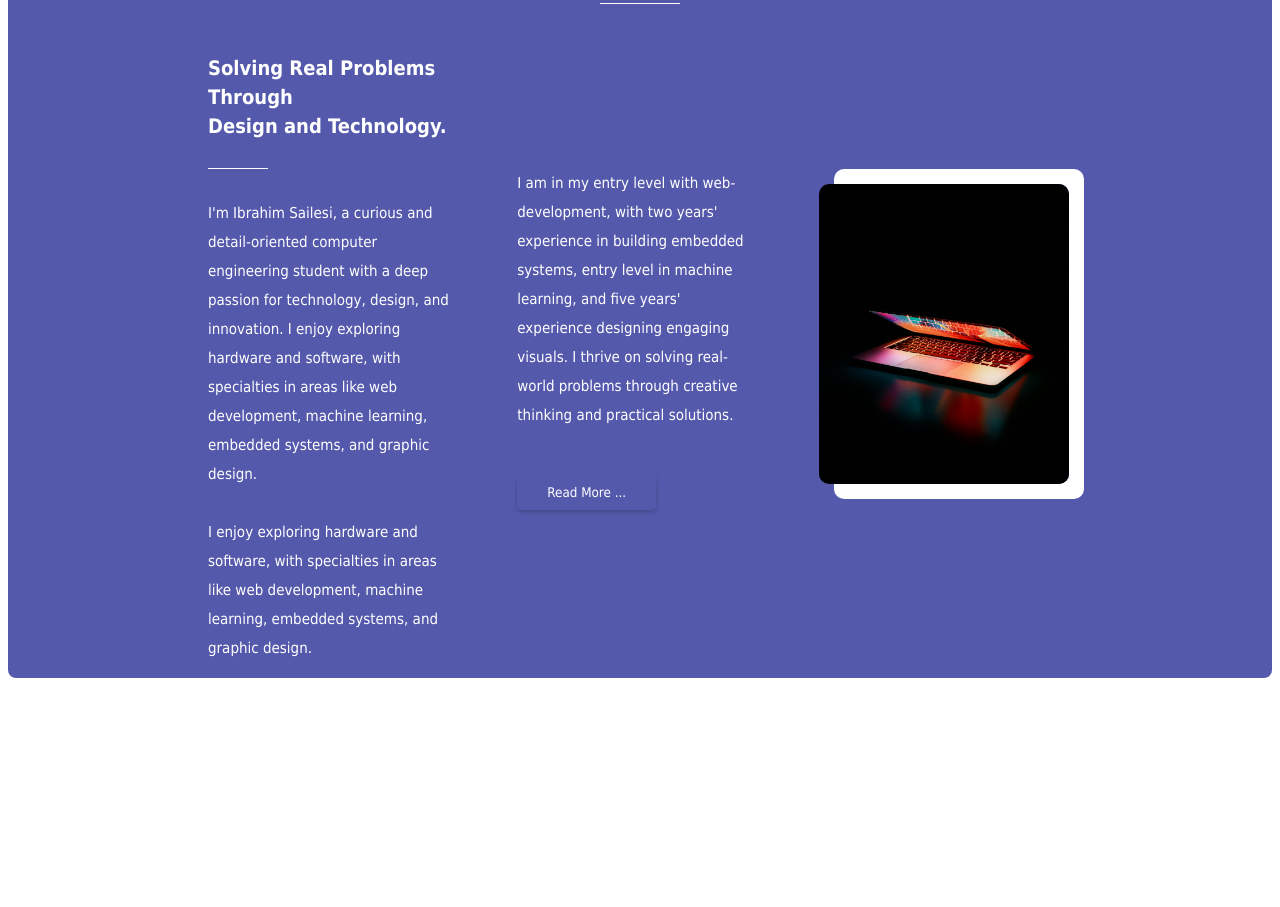
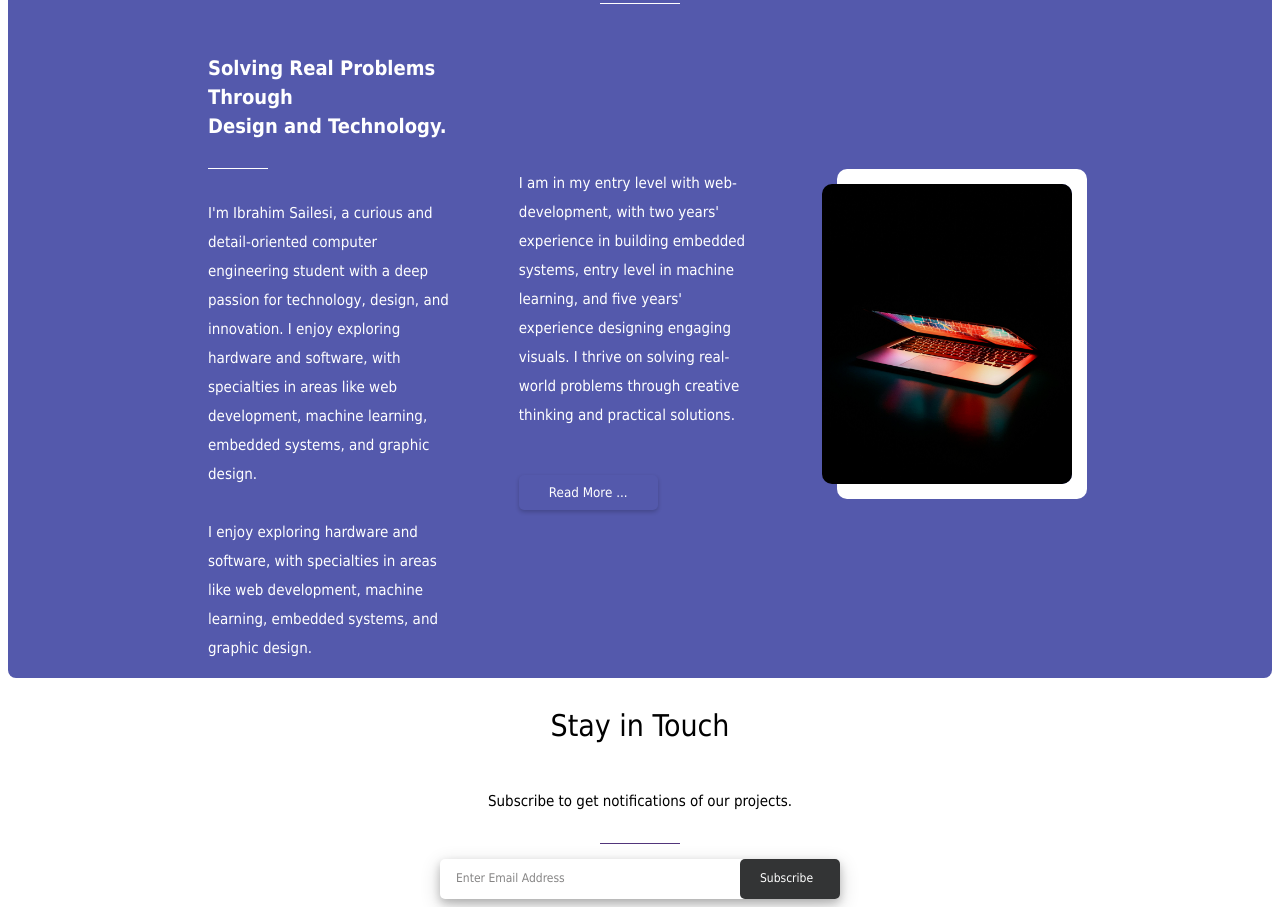
Before and after one commit to iburah/personal-site-css-and-html-iburah, a plain HTML site: page index.HTML in a window 1280 px wide. Shown: the part 814-1721 px from the top of the page. Before the commit the page ends 1500 px from the top, so only its background shows below. Drawn offline with Linux system fonts and the light colour scheme.

Commit message:
Added subscribing section as stay in touch section

```diff
--- a/index.HTML
+++ b/index.HTML
@@ -23,6 +23,8 @@
     </style>
 </head>
 <body>
+
+    <!-- Navigation bar -->
     <div id="navigation_bar">
             <ul id="nav_bar_items">
                 <li>Partnerships</li>
@@ -33,11 +35,15 @@
             </ul>
 
     </div>
+
+    <!-- Home profile -->
     <div class = 'container'>
         <img src = "images/myprofile.jpg" alt = "Loading ... " class = "my-profile-img">
         <p class = "who_am_i"> Hello, I am Ibrahim <br>
             <span id="role">Front End Developer, Data Analyst <br> and Graphic Designer</span></p>
          <div class = "small-box"></div>
+
+         <!-- Social media icons -->
          <div class ="icons">
             <ul class = "icon-items">
                 <a href = "https://github.com/iburah">
@@ -52,6 +58,7 @@
 
             </ul>
          </div>
+
         <div id = "buttons_grouped">
             <button class = "my_resume_button">My Resume</button>
             <button class = "contact_me_button">Contact Me</button>
@@ -85,29 +92,41 @@
                     problems through creative thinking and practical solutions.
                 </p>
                 <button class ="read-more">Read More ... </button>
+            </div>
             <!-- Image section -->
-            </div class = "about-me-image-section">
             <div>
                     <img src = "images/about-me-image-section.jpg" alt = "About Me" class = "about-me-image-section">
             </div>
-            <div>
 
         </div>
 
 
         </div>
+
+        <!-- Stay in touch section -->
+        <div class = "stay-in-touch">
+            <p>Stay in Touch<br><br>
+                <span>
+                    Subscribe to get notifications of our projects.
+                </span>
+            </p>
+            <div class = "underline-3"></div>
+            <div class = "email-box">
+                <div class = "enter-email">
+                    Enter Email Address
+                </div>
+                <div class = "subscribe-box">
+                    <div>
+                        Subscribe
+                    </div>
                 </div>
 
-        <!-- <p class = "recent-projects">
-            <span class ="a">Recent Projects </span><br>1. Sed ut perspiciatis unde omnis iste natus error sit voluptatem
-            accusantium dolorem
-            <br> ..........................................................................
-            <br>2. totam rem aperiam, eaque ipsa quae ab illo inventore veritatis et quasi architecto
-            beatae vi
-            <br> ..........................................................................
-            <br>3. quia voluptas sit aspernatur aut odit aut fugit, sed quia consequuntur magni dolores eos qui
-        </p>
-        <p class = "get-in-touch">
+            </div>
+
+            <!-- Footer section -->
+
+
+            <!-- <p class = "get-in-touch">
                 <span class ="a">Get in touch </span><br>
                 Address: C/o Ibrahim Sailesi
                 <br>Malawi University of Business and Applied Sciences
@@ -115,6 +134,7 @@
                 <br>Chichiri, Blantyre, Malawi
                 <br>+265 (0) 888 45 32 12 <br> +265 (0) 888 45 32 12 <br> +265 (0) 888 45 32 12 <br> ibrahimsailesi@yahoo.com
             </p> -->
+        </div>
 
 
 
--- a/style.css
+++ b/style.css
@@ -21,6 +21,7 @@
     object-fit: cover; /*smooth and balanced picture cropping*/
     border-radius: 50%; /*for circular image shape*/
     border: 6px double #52357B; /*border styles: double(for 2 solid lines), solid, dashed, dotted*/
+
 }
 
 /* Defining the icons for social media */
@@ -28,6 +29,7 @@
 .icon-items{
     display: inline-block; /*to arrange items in row*/
     gap: 20px;
+    cursor: pointer;
 }
 
 .github{
@@ -40,6 +42,7 @@
     height: 30px;
     border-radius: 50%;
     border: 2px double #5459AC;
+    cursor: pointer;
 }
 .linkedin{
     background-image: url("images/icons/linkedin.png");
@@ -51,6 +54,7 @@
     height: 30px;
     border-radius: 50%;
     border: 2px double #5459AC;
+    cursor: pointer;
 }
 .fb{
     background-image: url("images/icons/facebook.png");
@@ -62,6 +66,7 @@
     height: 30px;
     border-radius: 50%;
     border: 2px double #5459AC;
+    cursor: pointer;
 }
 .twitter{
     background-image: url("images/icons/twitter.png");
@@ -73,6 +78,7 @@
     height: 30px;
     border-radius: 50%;
     border: 2px double #5459AC;
+    cursor: pointer;
 }
 .ig{
     background-image: url("images/icons/instagram.png");
@@ -84,6 +90,7 @@
     height: 30px;
     border-radius: 50%;
     border: 2px double #5459AC;
+
 }
 
 .my-profile-img:hover {
@@ -267,33 +274,66 @@ li:hover{
      background-color: #686dc9;
      transform: scale(1.03);
 }
-/* .recent-projects{
-    margin-left: 80px;
-    font-family:Tahoma;
-    color: rgb(127, 127, 128);
-    font-size: 13px;;
-    border-radius: 8px;
-    line-height: 24px;
-    width: 25%;
-    display: inline-block;
+
+/* Footer-Get in touch */
+
+.stay-in-touch{
+    align-items: center;
+    text-align: center;
+    font-family: Tahoma;
+    display:flex;
+    flex-direction: column;
+
 }
-.get-in-touch{
-    margin-left: 80px;
-    font-family:Tahoma;
-    color: rgb(127, 127, 128);
-    font-size: 13px;;
-    border-radius: 8px;
-    line-height: 24px;
-    width: 25%;
-    display: inline-block;
-} */
-.a{
-    font-weight: 900;
-    color:  rgb(4, 112, 112);
-    font-size:15px;
+.stay-in-touch p{
+    font-size: 30px;
+    margin-top: 30px;
+}
+.stay-in-touch span{
+    font-size: 15px;
+}
+.underline-3{
+    width: 80px;
+    height: 1px;
+    background-color: #52357B;
+    margin-bottom: 20px;
+    margin:auto; /*provides equal margins on the left and right and centers item*/
+
+}
+.email-box{
+    margin-top: 15px;
+    width: 400px;
+    height: 40px;
+    background-color: #ffffff;
+    position: relative;
+    border-radius: 5px;
+    box-shadow: 0 4px 8px 0 rgba(0, 0, 0, 0.2), 0 6px 20px 0 rgba(0, 0, 0, 0.19);
+
+}
+.enter-email{
+    position: absolute;
+    top: 12px;
+    left: 16px;
+    font-size: 12px;
+    color:rgb(134, 133, 133);
+}
+.subscribe-box{
+    width: 100px;
+    height: 40px;
+    background-color: #333435;
+    position: absolute;
+    border-radius: 5px;
+    top: 0px;
+    right: 0px;
 }
 
-
+.subscribe-box div{
+    position: absolute;
+    top: 12px;
+    left: 20px;
+    font-size: 12px;
+    color:white;
+}
 
 /*RESPONSIVENESS STYLIING*/
 
```
Lines whose indentation alone changed are shown as unchanged.
